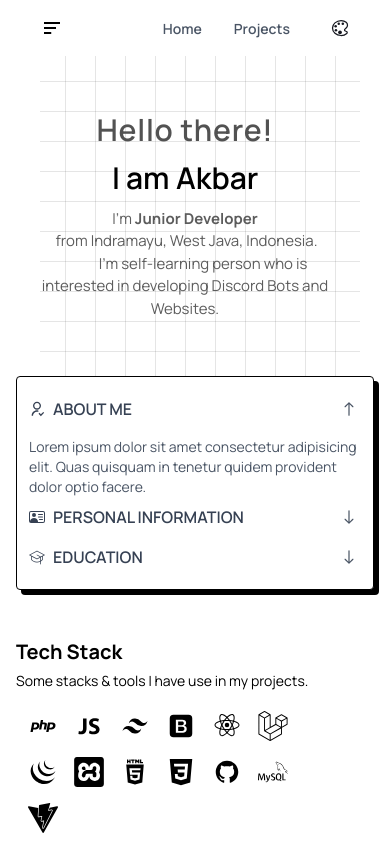
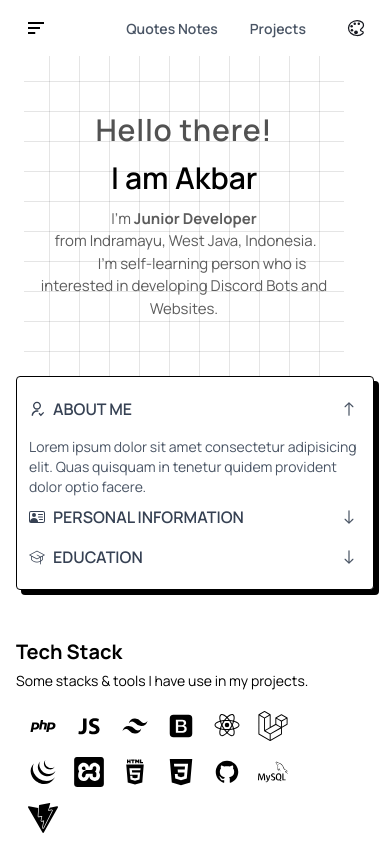
Before and after one commit to akbarryyan/porto-akbar, a React (Vite) app: page / in a window 390 px wide. Shown: the top 844 px of the page. Built offline with nearby package versions, Linux system fonts and the light colour scheme.

Commit message:
update nav, a

```diff
--- a/src/App.jsx
+++ b/src/App.jsx
@@ -6,7 +6,7 @@ function App() {
   return (
     <Router>
       <div>
-        <div className="px-4 pb-5">
+        <div className="pb-5">
           <Routes>
             <Route path="/" element={<Home />} />
             <Route path="/about" element={<About />} />
--- a/src/components/Home.jsx
+++ b/src/components/Home.jsx
@@ -18,7 +18,7 @@ function Home() {
         className="px-4 text-center flex flex-row justify-center items-center"
         id="background"
       >
-        <div className="ml-[-30px] sm:ml-[10px]">
+        <div>
           <h1 className="text-3xl text-[#525252] dark:text-[#DFE0E2] retro:text-[#282425] retro:font-bold tracking-wide font-semibold dark:font-bold valentine:text-[#9F2547]">
             Hello there!
           </h1>
@@ -57,7 +57,7 @@ function Home() {
           </div>
         </div>
       </div>
-      <div className="mt-[-80px]">
+      <div className="mt-[-80px] px-4">
         <div className="mb-12">
           <About />
         </div>
--- a/src/components/Navbar.jsx
+++ b/src/components/Navbar.jsx
@@ -66,10 +66,10 @@ function Navbar() {
         <div className="flex items-center gap-10 md:hidden">
           <ul className="gap-8 flex">
             <li className="cursor-pointer text-[14px] text-gray-600 dark:text-white retro:text-[#352f44] valentine:text-[#D63384] font-semibold hover:underline">
-              Home
+              <a href="">Quotes Notes</a>
             </li>
             <li className="cursor-pointer text-[14px] text-gray-600 dark:text-white retro:text-[#352f44] valentine:text-[#D63384] font-semibold hover:underline">
-              Projects
+              <a href="">Projects</a>
             </li>
           </ul>
           <IoColorPaletteOutline
--- /dev/null
+++ b/src/components/QuotesNotes.jsx
@@ -0,0 +1,9 @@
+function QuotesNotes() {
+  return (
+    <>
+      <h1>Test Quotes</h1>
+    </>
+  );
+}
+
+export default QuotesNotes;
```
